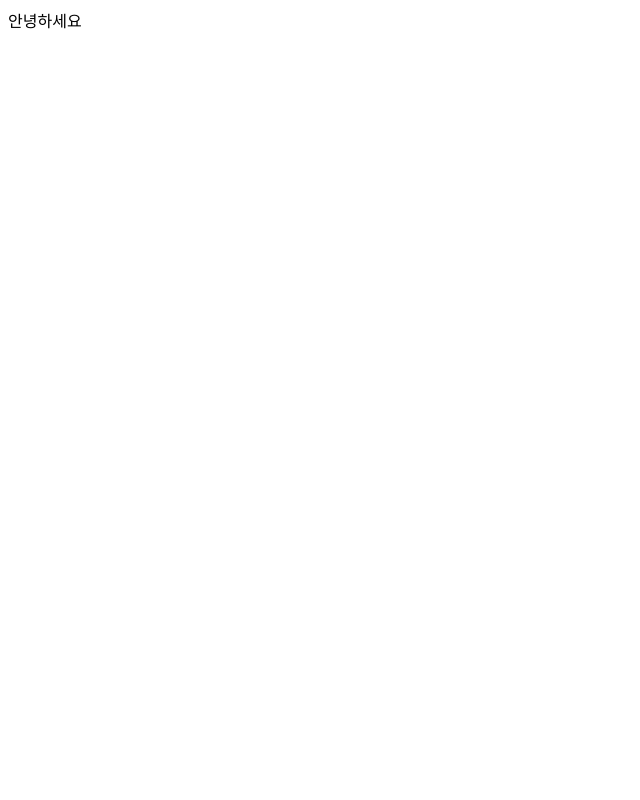
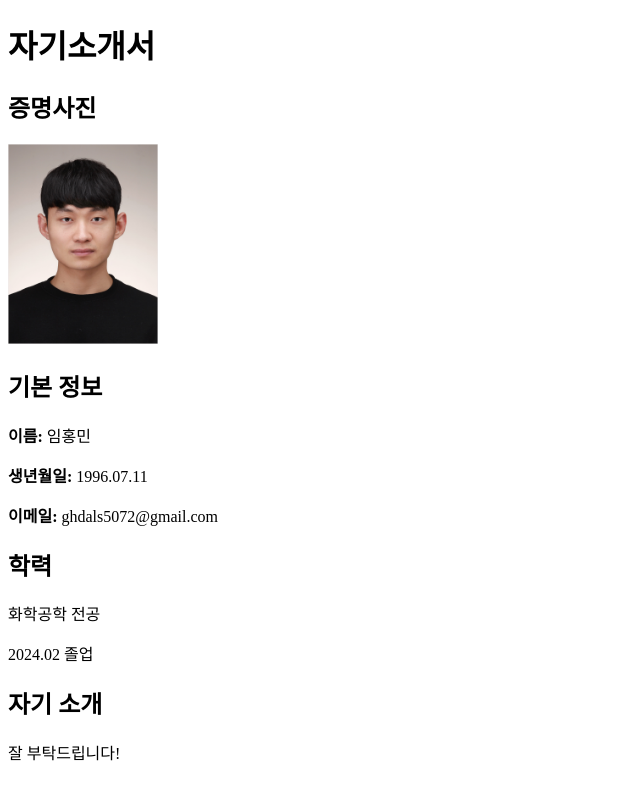
Before and after one commit to Lim-Hongmin/Backend-Bootcamp, a plain HTML site: page HTML/Day1 subject-1.html in a window 1280 px wide. Shown: the whole page, without its empty margins (0-640 px from the left). Drawn offline with Linux system fonts and the light colour scheme.

Commit message:
과제 1 커밋

```diff
--- a/HTML/Day1 subject-1.html
+++ b/HTML/Day1 subject-1.html
@@ -1 +1,34 @@
-안녕하세요
+<!DOCTYPE html>
+<html lang="ko">
+<head>
+    <meta charset="UTF-8">
+    <meta name="viewport" content="width=device-width, initial-scale=1.0">
+    <title>자기소개서</title>
+</head>
+<body>
+    <h1>자기소개서</h1>
+
+    <div>
+        <h2>증명사진</h2>
+        <img src="증명사진 1.jpg" alt="증명사진" width="150" height="200">
+    </div>
+
+    <div>
+        <h2>기본 정보</h2>
+        <p><strong>이름:</strong> 임홍민</p>
+        <p><strong>생년월일:</strong> 1996.07.11</p>
+        <p><strong>이메일:</strong> ghdals5072@gmail.com</p>
+    </div>
+
+    <div>
+        <h2>학력</h2>
+        <p>화학공학 전공</p>
+        <p>2024.02 졸업</p>
+    </div>
+
+    <div>
+        <h2>자기 소개</h2>
+        <p>잘 부탁드립니다!</p>
+    </div>
+</body>
+</html>
```
Also changed, not shown: HTML/증명사진 1.jpg (added).
